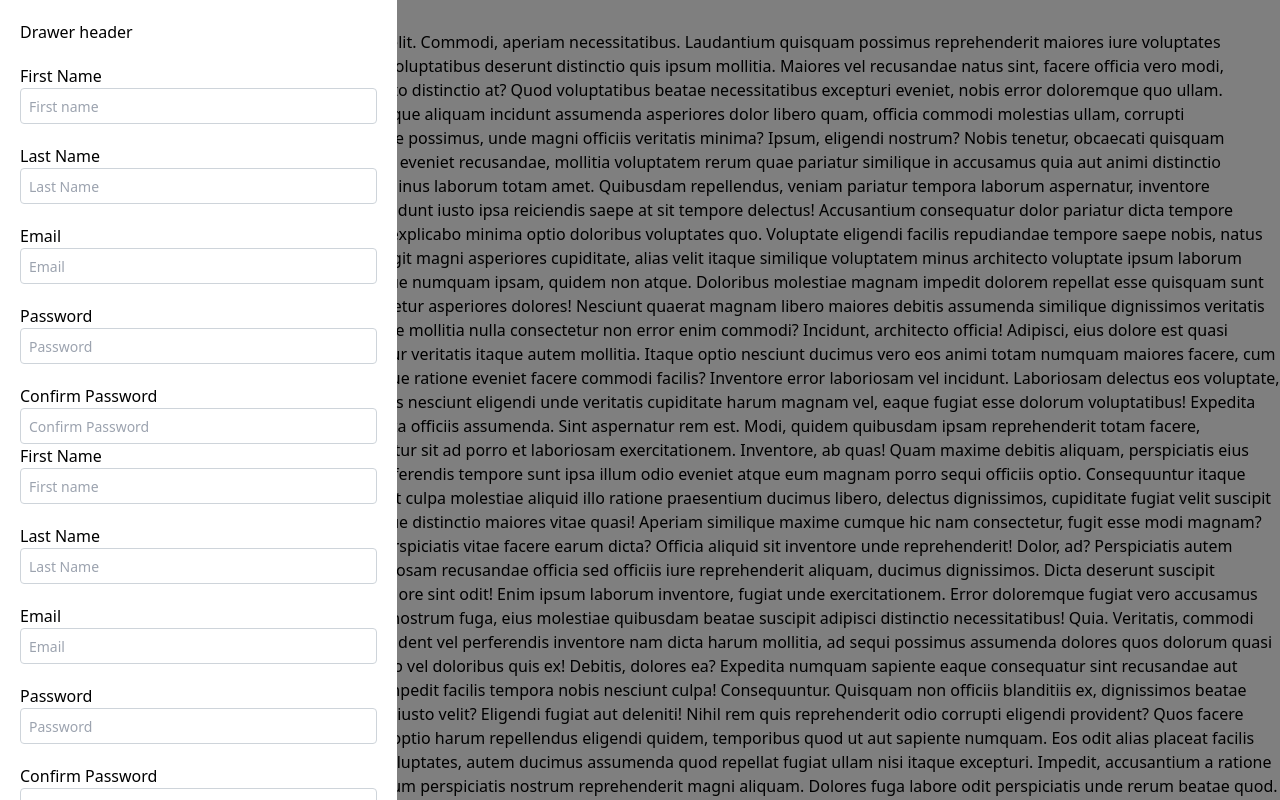
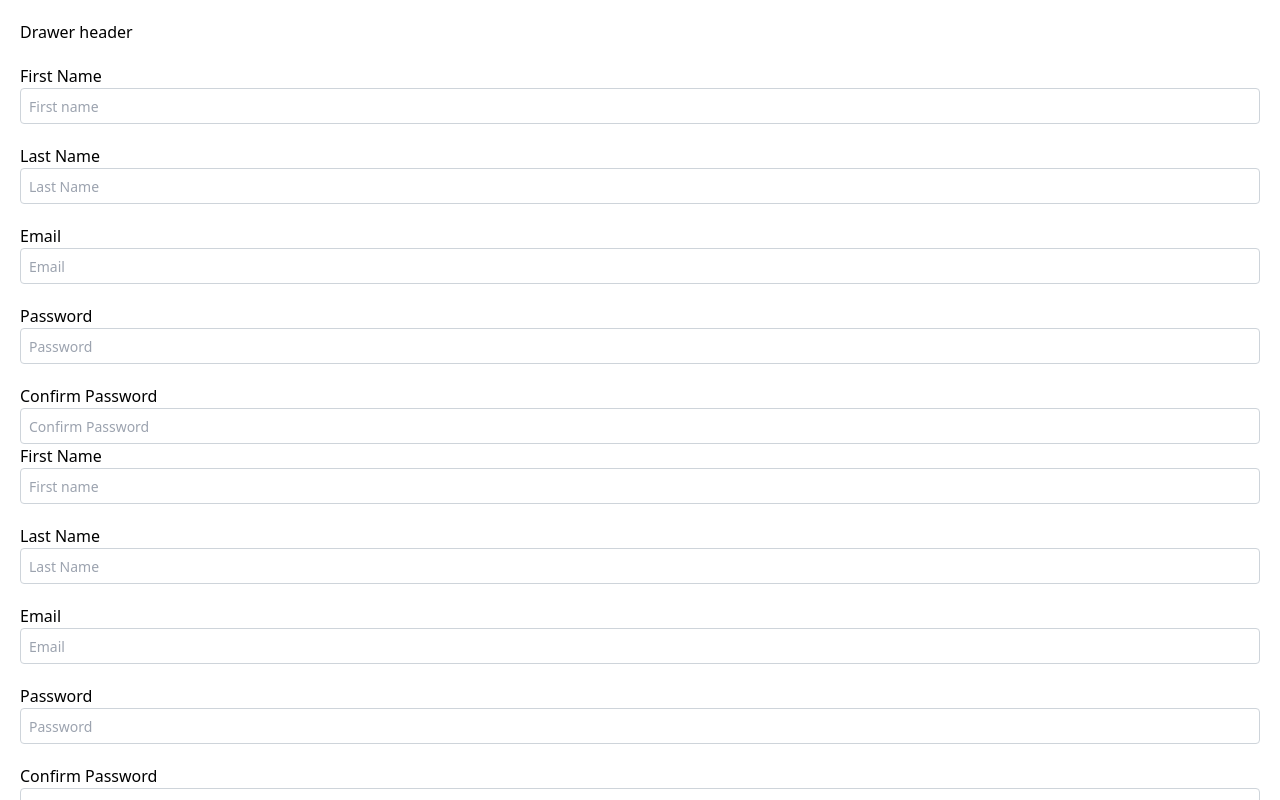
Before and after one commit to hay-bams/ui, a React (Create React App) app: page / in a window 1280 px wide. Both pictures are taken after a click on the button "Show Drawer". Shown: the top 800 px of the page. Built offline with nearby package versions, Linux system fonts and the light colour scheme.

Commit message:
add adrawer sizes

```diff
--- a/src/components/Backdrop/Backdrop.tsx
+++ b/src/components/Backdrop/Backdrop.tsx
@@ -23,7 +23,7 @@ export const BackdropStyled = styled.div<BackdropProps>`
   opacity: ${(props) => props.overlayOpacity || 0.5};
   height: 100%;
   animation-name: ${(props) => fade(props.overlayOpacity || 0.5)};
-  animation-duration: 600ms;
+  animation-duration: 400ms;
   animation-timing-function: ease;
 `;
 
--- a/src/components/Button/Button.tsx
+++ b/src/components/Button/Button.tsx
@@ -87,6 +87,7 @@ const ButtonStyled = styled.button<ButtonStyledProps>`
   background: ${(props) => buttonColors[props.color][props.variant]};
   color: ${(props) => textColors[props.color][props.variant]};
   cursor: pointer;
+  outline: none;
   border-radius: ${(props) => borderRadius[props.radius]};
   width: auto;
   text-transform: ${(props) => props.uppercase && 'uppercase'};
--- a/src/components/Drawer/Drawer.styles.ts
+++ b/src/components/Drawer/Drawer.styles.ts
@@ -1 +1,23 @@
-export const styles = () => {};
+import { DrawerSizeDimension } from "./Drawer.types";
+
+export const drawerSizes: DrawerSizeDimension = {
+  xs: {
+    width: '180px',
+  },
+  sm: {
+    width: '240px',
+  },
+
+  md: {
+    width: '320px',
+  },
+  lg: {
+    width: '360px',
+  },
+  xl: {
+    width: '500px',
+  },
+  full: {
+    width: '100%'
+  },
+};
--- a/src/components/Drawer/Drawer.tsx
+++ b/src/components/Drawer/Drawer.tsx
@@ -1,15 +1,20 @@
 import {ReactNode, useEffect, useRef} from 'react';
-import styled from 'styled-components';
+import styled, {keyframes} from 'styled-components';
+
+import {drawerSizes} from './Drawer.styles';
+import {DrawerSizes, DrawerStyledProps} from './Drawer.types';
 
 import {DrawerPortal} from 'components/Portals/DrawerPortal';
 import {Backdrop} from 'components/Backdrop';
 import {useClickOutside} from 'hooks/useClickOutside';
+import { useEscapeKey } from 'hooks/useEscapeKey';
 
 interface Props {
   children?: ReactNode;
   open?: boolean;
   onClose?: () => void;
   title?: ReactNode;
+  size?: DrawerSizes;
 }
 
 const DrawerWrapper = styled.div`
@@ -17,14 +22,19 @@ const DrawerWrapper = styled.div`
   top: 0;
   z-index: 1;
   height: 100vh;
-  background: #fff;
 `;
 
-const DrawerContainer = styled.div`
+const DrawerContainer = styled.div<DrawerStyledProps>`
   padding-inline: 20px;
   padding-block: 20px;
   overflow-y: scroll;
   height: 100%;
+  transition-property: width;
+  transition-duration: 2s;
+  width: ${(props) => drawerSizes[props.size].width};
+  background: #fff;
+  position: fixed;
+  top: 0;
 `;
 
 const DrawerTitle = styled.div`
@@ -33,9 +43,16 @@ const DrawerTitle = styled.div`
 
 const DrawerBody = styled.div``;
 
-export const Drawer = ({children, open, onClose = () => {}, title}: Props) => {
+export const Drawer = ({
+  children,
+  open,
+  onClose = () => {},
+  title,
+  size = 'full',
+}: Props) => {
   const drawerRef = useRef<any>(null);
   useClickOutside(drawerRef, onClose);
+  useEscapeKey(onClose)
   useEffect(() => {
     if (open) {
       document.body.style.overflow = 'hidden';
@@ -50,7 +67,7 @@ export const Drawer = ({children, open, onClose = () => {}, title}: Props) => {
     <DrawerPortal>
       <Backdrop />
       <DrawerWrapper ref={drawerRef}>
-        <DrawerContainer>
+        <DrawerContainer size={size}>
           {title ? <DrawerTitle>{title}</DrawerTitle> : null}
 
           <DrawerBody>{children}</DrawerBody>
--- a/src/components/Modal/Modal.types.ts
+++ b/src/components/Modal/Modal.types.ts
@@ -1,5 +1,3 @@
-import { ReactNode } from "react";
-
 export type ModalSizes = 'xs' | 'sm' | 'md' | 'lg' | 'xl' | 'auto' | string;
 
 export type ModalStyledSizes = Record<'size', ModalSizes>
--- /dev/null
+++ b/src/hooks/useEscapeKey.ts
@@ -0,0 +1,17 @@
+import {useEffect} from 'react';
+
+export const useEscapeKey = (action: () => void) => {
+  useEffect(() => {
+    const evt = (e: KeyboardEvent) => {
+      if (e.key === 'Escape') {
+        action();
+      }
+    };
+
+    window.addEventListener('keydown', evt);
+
+    return () => {
+      window.removeEventListener('keydown', evt);
+    };
+  }, [action]);
+};
```
Also changed, not shown: src/components/Drawer/Drawer.types.ts (added, +11 -0 lines).
